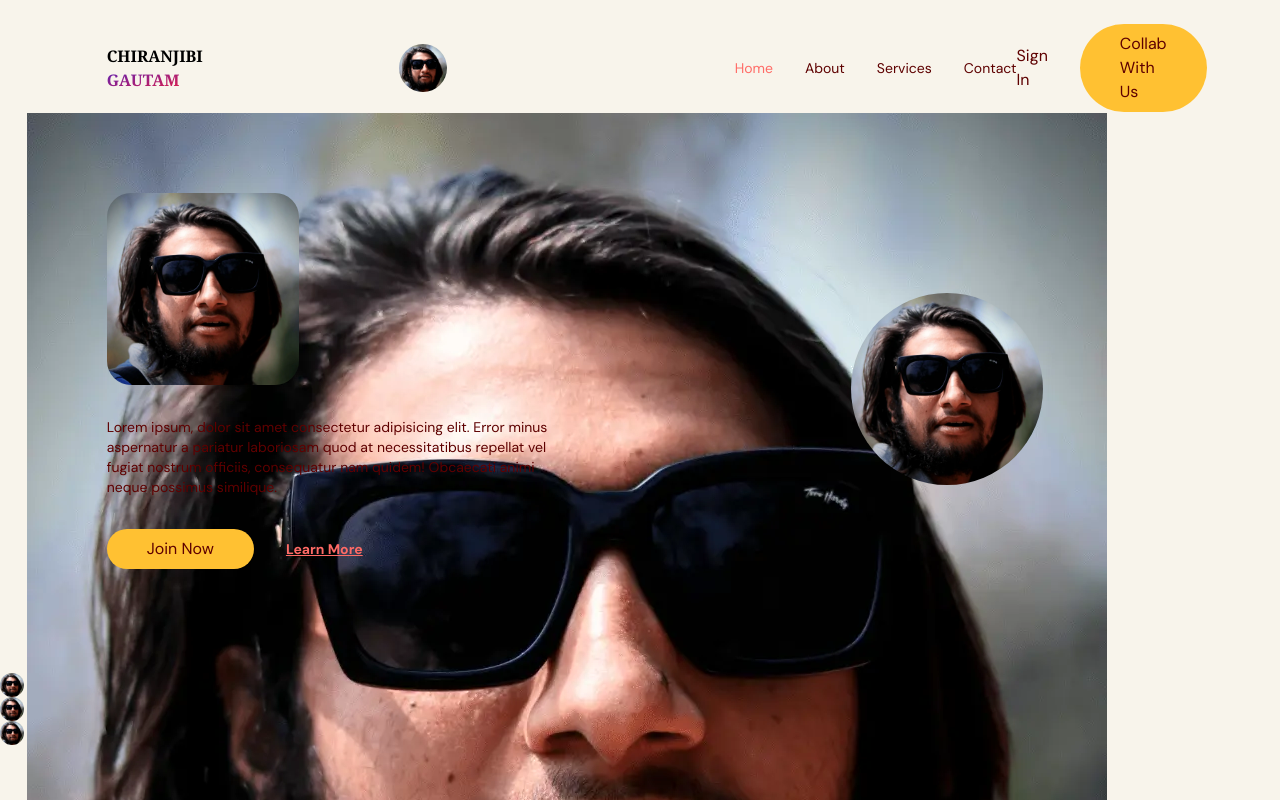
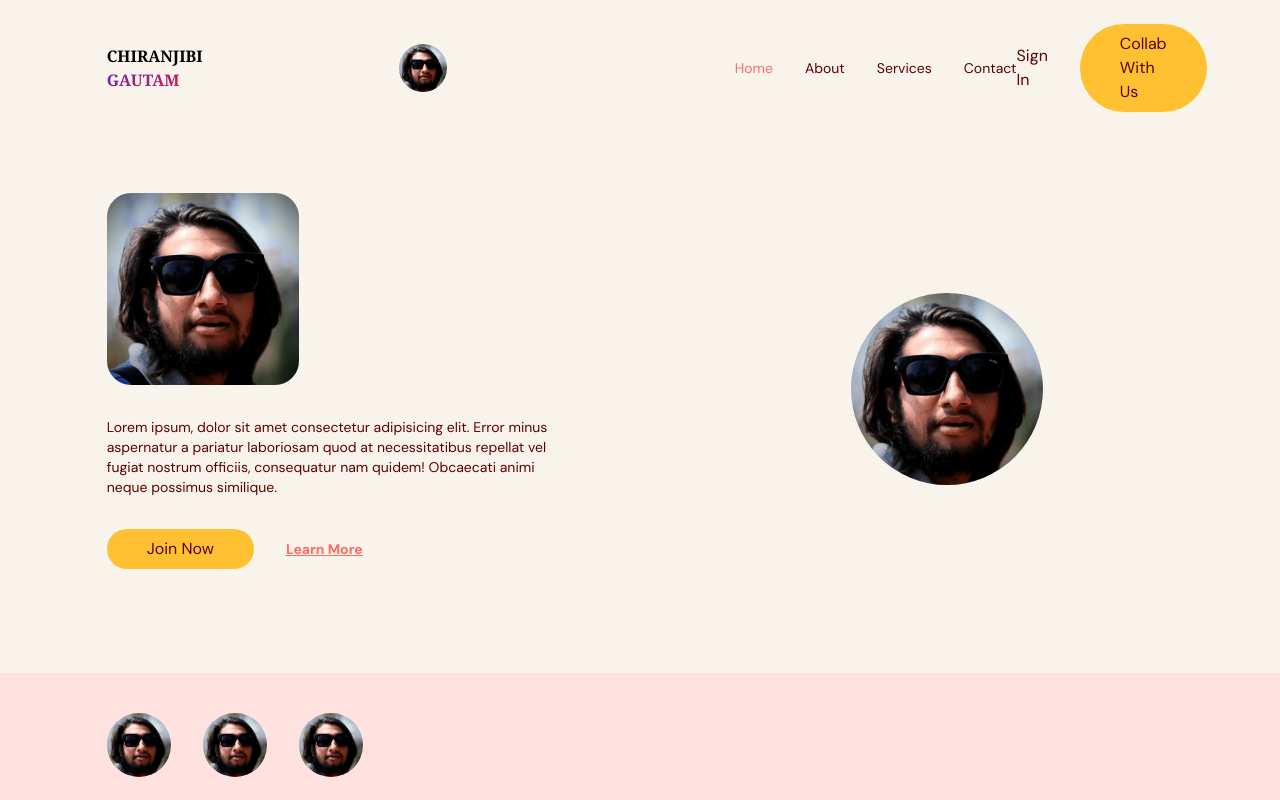
Before and after one commit to chirang56/aj-studio, a React (Vite) app: page / in a window 1280 px wide. Shown: the top 800 px of the page. Built offline with nearby package versions, Linux system fonts and the light colour scheme.

Commit message:
create about section

```diff
--- a/src/App.tsx
+++ b/src/App.tsx
@@ -1,5 +1,6 @@
 import Navbar from "@/scenes/navbar";
 import Home from "@/scenes/home";
+import About from "@/scenes/about";
 import { useEffect, useState } from "react";
 import { SelectedPage } from "./shared/type";
 
@@ -30,6 +31,7 @@
         />
 
         <Home setSelectedPage={setSelectedPage}/>
+        <About setSelectedPage={setSelectedPage}/>
       </div>
   );
 };
--- /dev/null
+++ b/src/scenes/about/index.tsx
@@ -0,0 +1,21 @@
+import { SelectedPage } from "@/shared/type";
+import { HomeModernIcon, UserGroupIcon, AcademicCapIcon } from "@heroicons/react/24/solid";
+import { motion } from "framer-motion";
+
+type Props = {
+    setSelectedPage: (value: SelectedPage) => void;
+};
+
+const About = ({ setSelectedPage }: Props) => {
+  return (
+    <section id="about" className="mx-auto min-h-full w-5/6 py-20">
+      <motion.div
+      onViewportEnter={() => setSelectedPage(SelectedPage.About)}
+    >
+
+      </motion.div>
+    </section>
+  );
+};
+
+export default About;
--- a/src/scenes/home/index.tsx
+++ b/src/scenes/home/index.tsx
@@ -4,6 +4,7 @@
 import Logo from "@/assets/Logo.webp";
 import AnchorLink from "react-anchor-link-smooth-scroll";
 import { div } from "framer-motion/client";
+import { motion } from "framer-motion";
 
 type Props = {
     setSelectedPage: (value: SelectedPage) => void;
@@ -14,13 +15,23 @@
   return (
     <section id="home" className="gap-16 bg-gray-20 py-10 md:h-full md:pb-0">
         {/* Image & Main Header */}
-        <div className="md:flex mx-auto w-5/6 items-center justify-center md:h-5/6">
+        <motion.div className="md:flex mx-auto w-5/6 items-center justify-center md:h-5/6"
+                    onViewportEnter={() => setSelectedPage(SelectedPage.Home)}
+        >
             {/* Main Header */}
             <div className="z-10 mt-32 md:basis-3/5 ">
                 {/* Headings */}
-                <div className="md:-mt-20">
+                <motion.div className="md:-mt-20"
+                            initial="hidden"
+                            whileInView="visible"
+                            viewport={{ once: true, amount: 0.5 }}
+                            transition={{ duration: 0.5 }}
+                            variants={{
+                                hidden: { opacity:0, x: -50},
+                                visible: { opacity:1, x: 0},
+                            }}>
                     <div className="relative">
-                        <div className="before:absolute before:-top-20 before:-left-20 before:z-[-1] md:before:content-evolvetxt">
+                        <div >
                             <img className="rounded-3xl w-48" src={Logo} alt="home-page-text" />
                             </div>
                     </div>
@@ -29,10 +40,18 @@
                         a pariatur laboriosam quod at necessitatibus repellat vel fugiat nostrum officiis,
                         consequatur nam quidem! Obcaecati animi neque possimus similique.
                     </p>
-                </div>
+                </motion.div>
 
                 {/* Actions */}
-                <div className="mt-8 flex items-center gap-8 md:justify-start">
+                <motion.div className="mt-8 flex items-center gap-8 md:justify-start"
+                            initial="hidden"
+                            whileInView="visible"
+                            viewport={{ once: true, amount: 0.5 }}
+                            transition={{ delay: 0.2, duration: 0.5 }}
+                            variants={{
+                                hidden: { opacity:0, x: -50},
+                                visible: { opacity:1, x: 0},
+                            }}>
                     <ActionButton setSelectedPage={setSelectedPage}>
                         Join Now
                     </ActionButton>
@@ -43,20 +62,20 @@
                     >
                         <p>Learn More</p>
                     </AnchorLink>
-                </div>
+                </motion.div>
             </div>
 
             {/* Image */}
             <div className="flex basis-3/5 justify-center md:z-10 md:ml-40 md:mt-16 md:justify-items-end">
                 <img className="w-48 rounded-full" src={Logo} alt="home-pageGraphic" />
             </div>
-        </div>
+        </motion.div>
 
         {/* Sponsors */}
         {isAboveMediumScreens && (
-            <div>
-            <div>
-                <div className="w-6">
+            <div className="h-[150px] w-full bg-primary-100 py-10">
+            <div className="mx-auto w-5/6">
+                <div className="flex w-16 items-center justify-between gap-8">
                     <img className="rounded-full" src={Logo} alt="redbull" />
                     <img className="rounded-full" src={Logo} alt="forbes" />
                     <img className="rounded-full" src={Logo} alt="fortune" />
```
